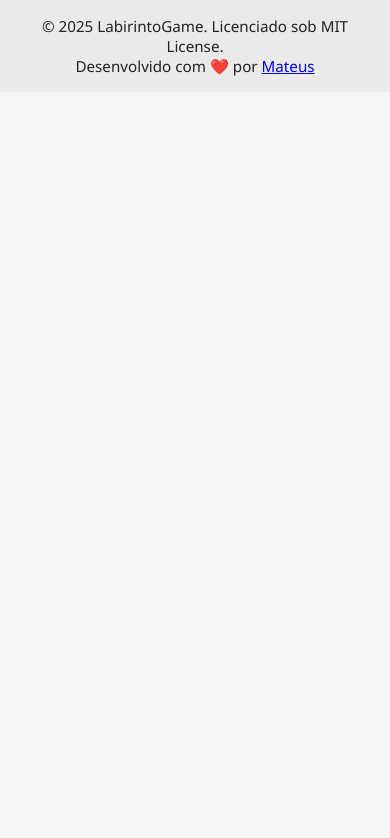
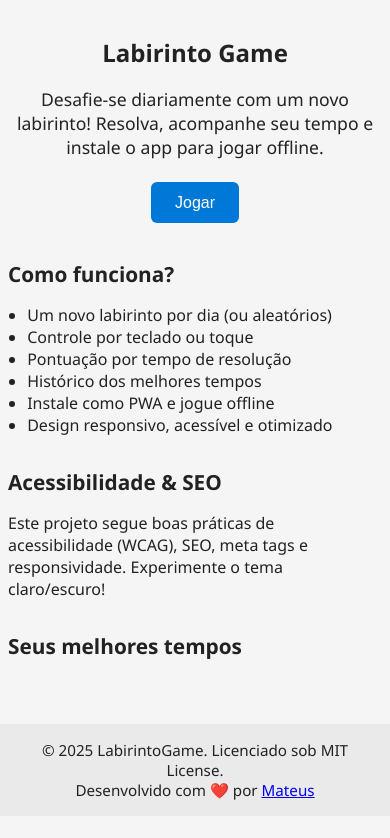
Before and after one commit to dev-mateus/labirinto-game, a plain HTML site: page index.html in a window 390 px wide. Drawn offline with Linux system fonts and the light colour scheme.

Commit message:
feat: landing page responsiva, acessível e mobile-first

```diff
--- a/index.html
+++ b/index.html
@@ -15,7 +15,32 @@
 </head>
 <body>
   <main id="main-content" tabindex="-1">
-    <!-- Conteúdo será adicionado na próxima etapa -->
+    <section class="hero" aria-labelledby="titulo-jogo">
+      <h1 id="titulo-jogo">Labirinto Game</h1>
+      <p class="descricao">Desafie-se diariamente com um novo labirinto! Resolva, acompanhe seu tempo e instale o app para jogar offline.</p>
+      <button id="btn-jogar" class="btn-primary" aria-label="Jogar agora">Jogar</button>
+      <button id="btn-instalar" class="btn-secondary" aria-label="Instalar Labirinto Game" style="display:none;">Instalar App</button>
+      <div class="info-pwa" aria-live="polite"></div>
+    </section>
+    <section class="como-funciona" aria-labelledby="como-funciona-titulo">
+      <h2 id="como-funciona-titulo">Como funciona?</h2>
+      <ul>
+        <li>Um novo labirinto por dia (ou aleatórios)</li>
+        <li>Controle por teclado ou toque</li>
+        <li>Pontuação por tempo de resolução</li>
+        <li>Histórico dos melhores tempos</li>
+        <li>Instale como PWA e jogue offline</li>
+        <li>Design responsivo, acessível e otimizado</li>
+      </ul>
+    </section>
+    <section class="acessibilidade" aria-labelledby="acessibilidade-titulo">
+      <h2 id="acessibilidade-titulo">Acessibilidade & SEO</h2>
+      <p>Este projeto segue boas práticas de acessibilidade (WCAG), SEO, meta tags e responsividade. Experimente o tema claro/escuro!</p>
+    </section>
+    <section class="historico" aria-labelledby="historico-titulo">
+      <h2 id="historico-titulo">Seus melhores tempos</h2>
+      <ol id="lista-historico" aria-live="polite"></ol>
+    </section>
   </main>
   <footer>
     © 2025 LabirintoGame. Licenciado sob MIT License.<br>
--- a/src/css/style.css
+++ b/src/css/style.css
@@ -11,6 +11,84 @@ body {
   font-family: 'Segoe UI', Arial, sans-serif;
   background: var(--color-bg);
   color: var(--color-text);
+}
+main {
+  max-width: 480px;
+  margin: 0 auto;
+  padding: 1.5rem 1rem 2rem 1rem;
+}
+.hero {
+  text-align: center;
+  margin-bottom: 2rem;
+}
+.hero h1 {
+  font-size: 2.2rem;
+  margin-bottom: 0.5rem;
+}
+.descricao {
+  font-size: 1.1rem;
+  margin-bottom: 1.2rem;
+}
+.btn-primary, .btn-secondary {
+  display: inline-block;
+  padding: 0.7rem 1.5rem;
+  margin: 0.3rem;
+  font-size: 1rem;
+  border-radius: 6px;
+  border: none;
+  cursor: pointer;
+  transition: background 0.2s, color 0.2s;
+}
+.btn-primary {
+  background: var(--color-primary);
+  color: #fff;
+}
+.btn-primary:focus, .btn-secondary:focus {
+  outline: 2px solid var(--color-primary);
+  outline-offset: 2px;
+}
+.btn-secondary {
+  background: #fff;
+  color: var(--color-primary);
+  border: 1px solid var(--color-primary);
+}
+.info-pwa {
+  margin-top: 1rem;
+  font-size: 0.95rem;
+  color: var(--color-primary);
+}
+.como-funciona, .acessibilidade, .historico {
+  margin-bottom: 2rem;
+}
+.como-funciona ul {
+  padding-left: 1.2rem;
+}
+.historico ol {
+  padding-left: 1.2rem;
+  font-size: 1rem;
+}
+h2 {
+  font-size: 1.3rem;
+  margin-bottom: 0.5rem;
+}
+@media (max-width: 600px) {
+  main {
+    padding: 1rem 0.5rem 2rem 0.5rem;
+  }
+  .hero h1 {
+    font-size: 1.5rem;
+  }
+}
+@media (prefers-color-scheme: dark) {
+  .btn-primary {
+    background: #005fa3;
+    color: #fff;
+  }
+  .btn-secondary {
+    background: #222;
+    color: #fff;
+    border: 1px solid #005fa3;
+  }
 }
 footer {
   text-align: center;
```
